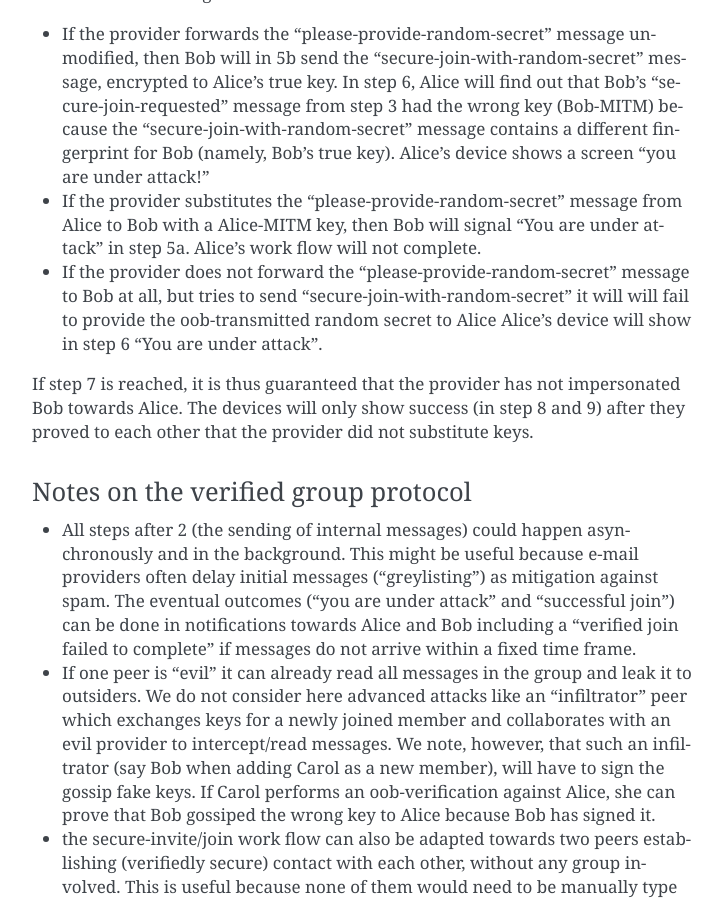
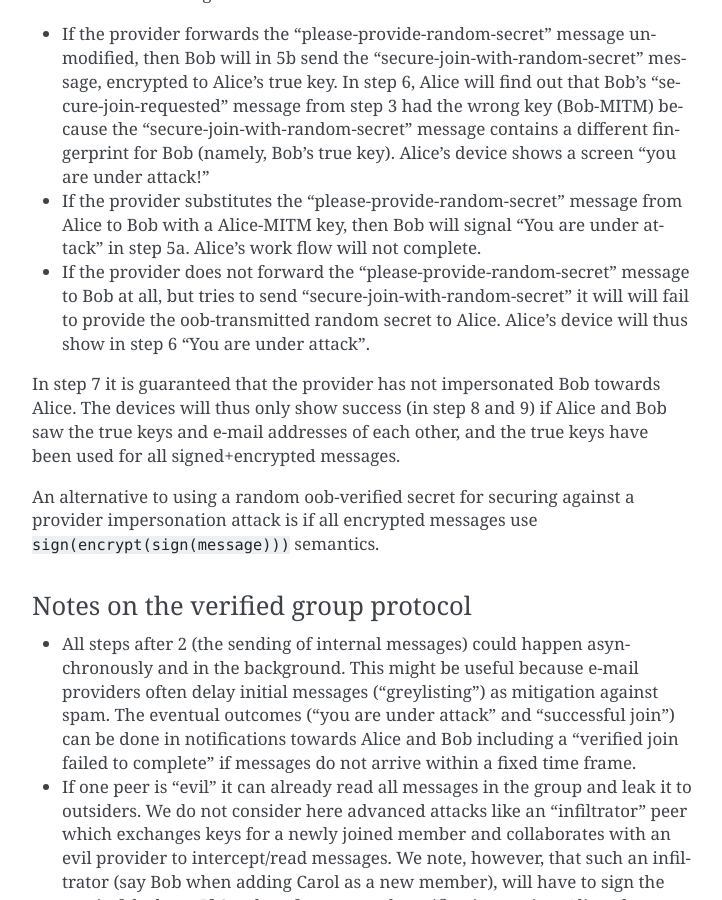
Before and after one commit to nextleap-project/countermitm, a Sphinx documentation site: the page built from source/new.rst, in a window 1280 px wide and 900 px high, scrolled down 3108 px. Shown: the whole window, without its empty margins (388-1110 px from the left). Built offline with Sphinx 7.4.7, drawn with Linux system fonts in a browser that asks for light colours; pages that are not in the unit, such as notebooks, are missing from menus.

Commit message:
some clarifications and a note that sign+encrypt+sign might be an alternative.

```diff
--- a/source/new.rst
+++ b/source/new.rst
@@ -168,13 +168,18 @@ from Bob:
 
 - If the provider does not forward the "please-provide-random-secret"
   message to Bob at all, but tries to send "secure-join-with-random-secret"
-  it will will fail to provide the oob-transmitted random secret to Alice
-  Alice's device will show in step 6 "You are under attack".
+  it will will fail to provide the oob-transmitted random secret to Alice.
+  Alice's device will thus show in step 6 "You are under attack".
 
-If step 7 is reached, it is thus guaranteed that the provider has
-not impersonated Bob towards Alice.  The devices will only
-show success (in step 8 and 9) after they proved to each other
-that the provider did not substitute keys.
+In step 7 it is guaranteed that the provider has
+not impersonated Bob towards Alice.  The devices will thus only
+show success (in step 8 and 9) if Alice and Bob saw the true keys
+and e-mail addresses of each other, and the true keys have been
+used for all signed+encrypted messages.
+
+An alternative to using a random oob-verified secret for securing
+against a provider impersonation attack is if all encrypted
+messages use ``sign(encrypt(sign(message)))`` semantics.
 
 
 Notes on the verified group protocol
```
